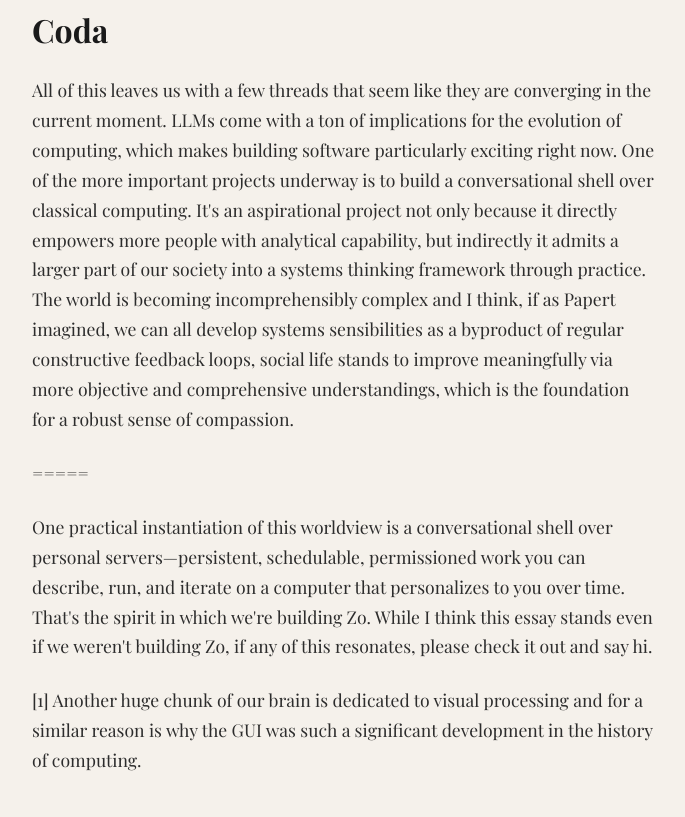
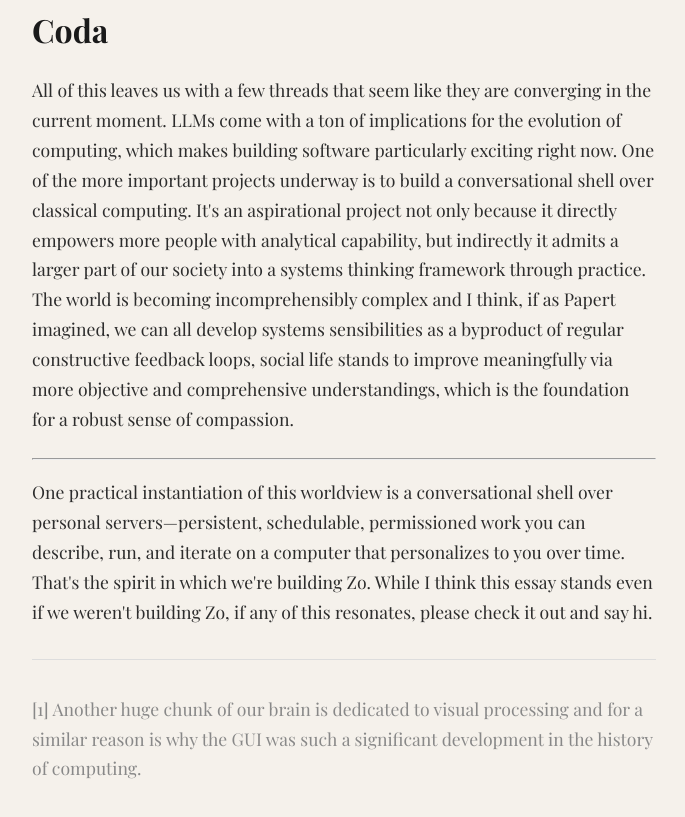
Before and after one commit to kousun12/zopub, a website: page res/computing.html in a window 1280 px wide. Shown: the part 5989-6806 px from the top of the page, without its empty margins (296-981 px from the left). Drawn offline with nearby package versions, Linux system fonts and the light colour scheme.

Commit message:
Format footnote as section with border-top, replace ===== with hr

```diff
--- a/res/computing.html
+++ b/res/computing.html
@@ -67,6 +67,14 @@
       font-style: italic;
       color: #888;
       margin: 1rem 0;
+    }
+
+    .footnote {
+      font-size: 0.9rem;
+      color: #888;
+      margin-top: 2rem;
+      border-top: 1px solid #ddd;
+      padding-top: 1rem;
     }
   </style>
 </head>
@@ -138,11 +146,13 @@
 
     <p>All of this leaves us with a few threads that seem like they are converging in the current moment. LLMs come with a ton of implications for the evolution of computing, which makes building software particularly exciting right now. One of the more important projects underway is to build a conversational shell over classical computing. It's an aspirational project not only because it directly empowers more people with analytical capability, but indirectly it admits a larger part of our society into a systems thinking framework through practice. The world is becoming incomprehensibly complex and I think, if as Papert imagined, we can all develop systems sensibilities as a byproduct of regular constructive feedback loops, social life stands to improve meaningfully via more objective and comprehensive understandings, which is the foundation for a robust sense of compassion.</p>
 
-    <p>=====</p>
+    <hr>
 
     <p>One practical instantiation of this worldview is a conversational shell over personal servers—persistent, schedulable, permissioned work you can describe, run, and iterate on a computer that personalizes to you over time. That's the spirit in which we're building Zo. While I think this essay stands even if we weren't building Zo, if any of this resonates, please check it out and say hi.</p>
 
-    <p>[1] Another huge chunk of our brain is dedicated to visual processing and for a similar reason is why the GUI was such a significant development in the history of computing.</p>
+    <div class="footnote">
+      <p>[1] Another huge chunk of our brain is dedicated to visual processing and for a similar reason is why the GUI was such a significant development in the history of computing.</p>
+    </div>
 
   </div>
 </body>
```
